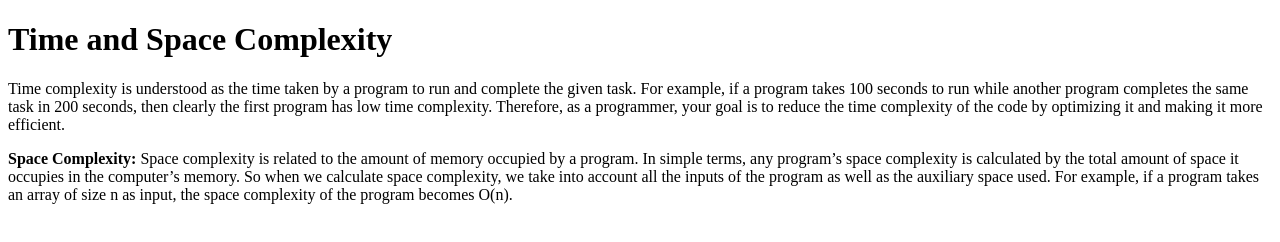
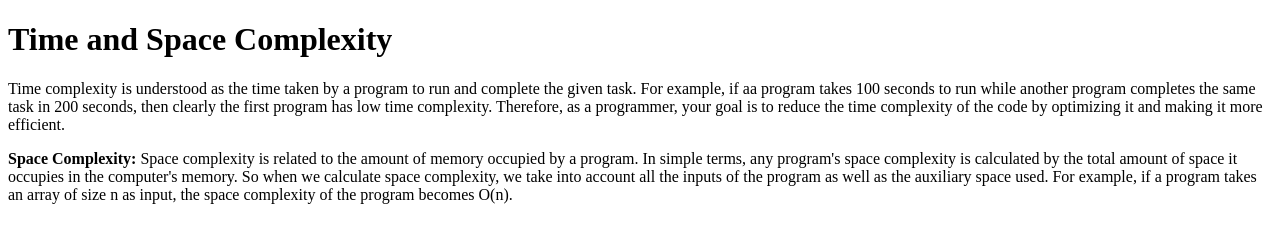
Before and after one commit to acciojob/time-and-space-complexity-VarshaSharma07, a website: page main.html in a window 1280 px wide. Drawn offline with Linux system fonts and the light colour scheme.

Commit message:
created a submission

```diff
--- a/main.html
+++ b/main.html
@@ -9,8 +9,8 @@
 <body>
 	<!-- the entire body must be written by student -->
 	<h1>Time and Space Complexity</h1>
-	<p>Time complexity is understood as the time taken by a program to run and complete the given task. For example, if a program takes 100 seconds to run while another program completes the same task in 200 seconds, then clearly the first program has low time complexity. Therefore, as a programmer, your goal is to reduce the time complexity of the code by optimizing it and making it more efficient.</p>
-	<p><b>Space Complexity:</b> Space complexity is related to the amount of memory occupied by a program. In simple terms, any program’s space complexity is calculated by the total amount of space it occupies in the computer’s memory. So when we calculate space complexity, we take into account all the inputs of the program as well as the auxiliary space used. For example, if a program takes an array of size n as input, the space complexity of the program becomes O(n).</p>
+	<p>Time complexity is understood as the time taken by a program to run and complete the given task. For example, if aa program takes 100 seconds to run while another program completes the same task in 200 seconds, then clearly the first program has low time complexity. Therefore, as a programmer, your goal is to reduce the time complexity of the code by optimizing it and making it more efficient.</p>
+	<p><b>Space Complexity: </b> Space complexity is related to the amount of memory occupied by a program. In simple terms, any program's space complexity is calculated by the total amount of space it occupies in the computer's memory. So when we calculate space complexity, we take into account all the inputs of the program as well as the auxiliary space used. For example, if a program takes an array of size n as input, the space complexity of the program becomes O(n).</p>
 	  <script type="text/javascript" src="./script.js">
 </script>
 
```
